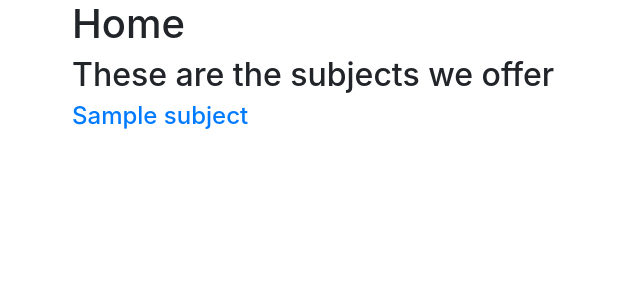
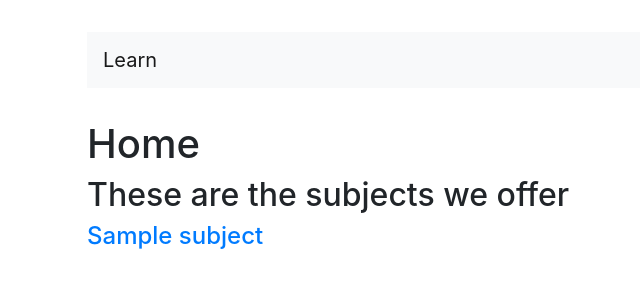
Before and after one commit to gordonpassy/learn, a Django app: template subject/templates/subjects/index.html in a window 1280 px wide. Shown: the top 300 px of the page, without its empty margins (13-653 px from the left). Run offline with Django 3.2, Linux system fonts and the light colour scheme; the template is opened without the code that fills it: most values are stand-ins (such as "Sample title", 1, 10 or a date in 2020); some libraries are stand-ins or nearby versions.

Commit message:
adding styling for better page display

```diff
--- a/subject/templates/base.html
+++ b/subject/templates/base.html
@@ -16,7 +16,15 @@
 
 <body>
     <div class="container">
-        {% block body %} {% endblock %}
+        <div class="container mt-3 pt-3">
+            <nav class="navbar navbar-light bg-light">
+  <a class="navbar-brand" href="{% url 'subject:homepage' %}">Learn</a>
+</nav>
+        </div>
+        <div class="container mt-3 pt-3">
+            {% block body %} {% endblock %}
+        </div>
+
     </div>
 </body>
 
--- a/subject/templates/subjects/index.html
+++ b/subject/templates/subjects/index.html
@@ -10,8 +10,12 @@
         </div>
     {% endfor %}
 </div>
+
 {% if user.is_authenticated %}
-<div class="container">
+<div class="container mt-3 pt-3">
+    <div class="row">
+        <h3>Add more subjects here</h3>
+    </div>
     <div class="row">
         <form method="POST">
             {% csrf_token %} {{ subject_form.as_p}}
--- a/subject/templates/subjects/subject_chapters.html
+++ b/subject/templates/subjects/subject_chapters.html
@@ -7,7 +7,7 @@
         <h2>{{subject_chapter.number}}.{{subject_chapter.title}}</h2>
     </div>
     {% endfor %}
-    <div class="row">
+    <div class="row mt-3 pt-3">
         <h3>You can add more topics here</h3>
     </div>
     <div class="row">
```
